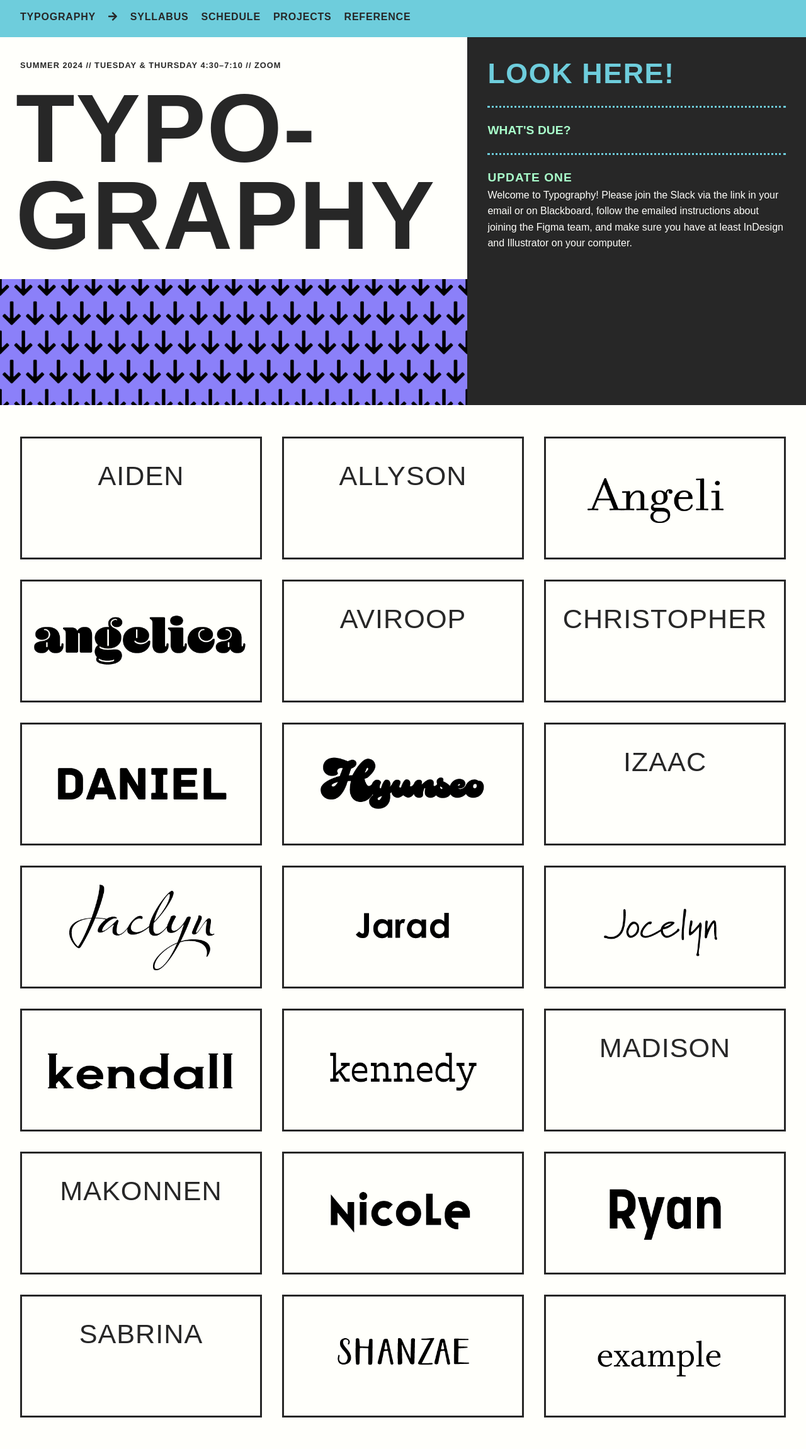
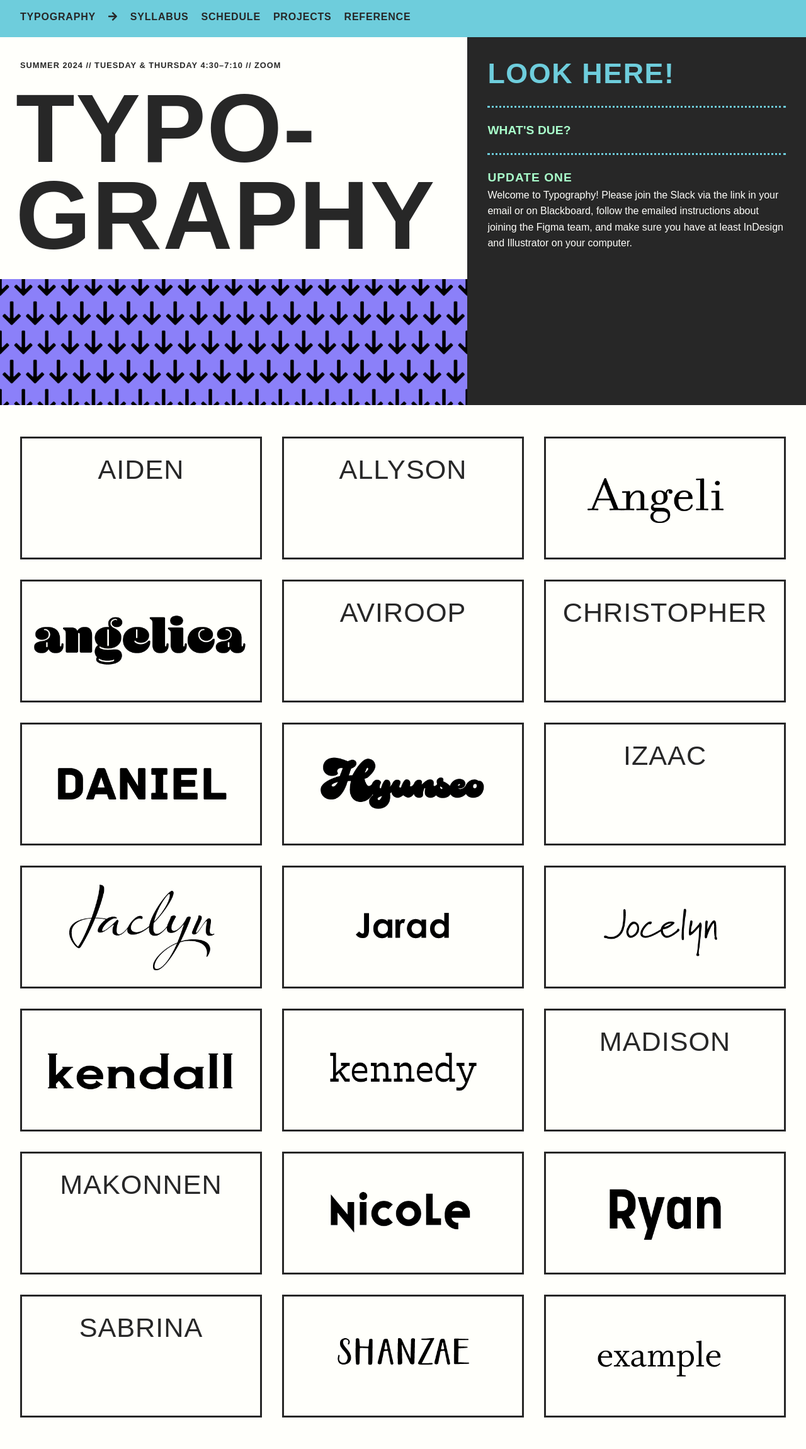
Before and after one commit to gmu-gd/type24-summer, a Jekyll site: the page built from index.html, in a window 1280 px wide. Shown: the whole page at 63% size. Built offline with Jekyll 4.4.1, drawn with Linux system fonts in a browser that asks for light colours; some web fonts are replaced.

Commit message:
Update main.scss

```diff
--- a/_sass/main.scss
+++ b/_sass/main.scss
@@ -298,12 +298,12 @@
   font-size: 2.7rem;
   margin: 0;
   padding: 25px 0;
-  // line-height: 3rem;
+  line-height: 3rem;
   text-transform: uppercase;
   letter-spacing: 1px;
 }
 .student:hover, .tutorial:hover {
-  // background-color: $primary-color;
+  background-color: $primary-color;
 }
 .student.no-link, .student.no-link:hover {
   border-color: $error-color;
```
